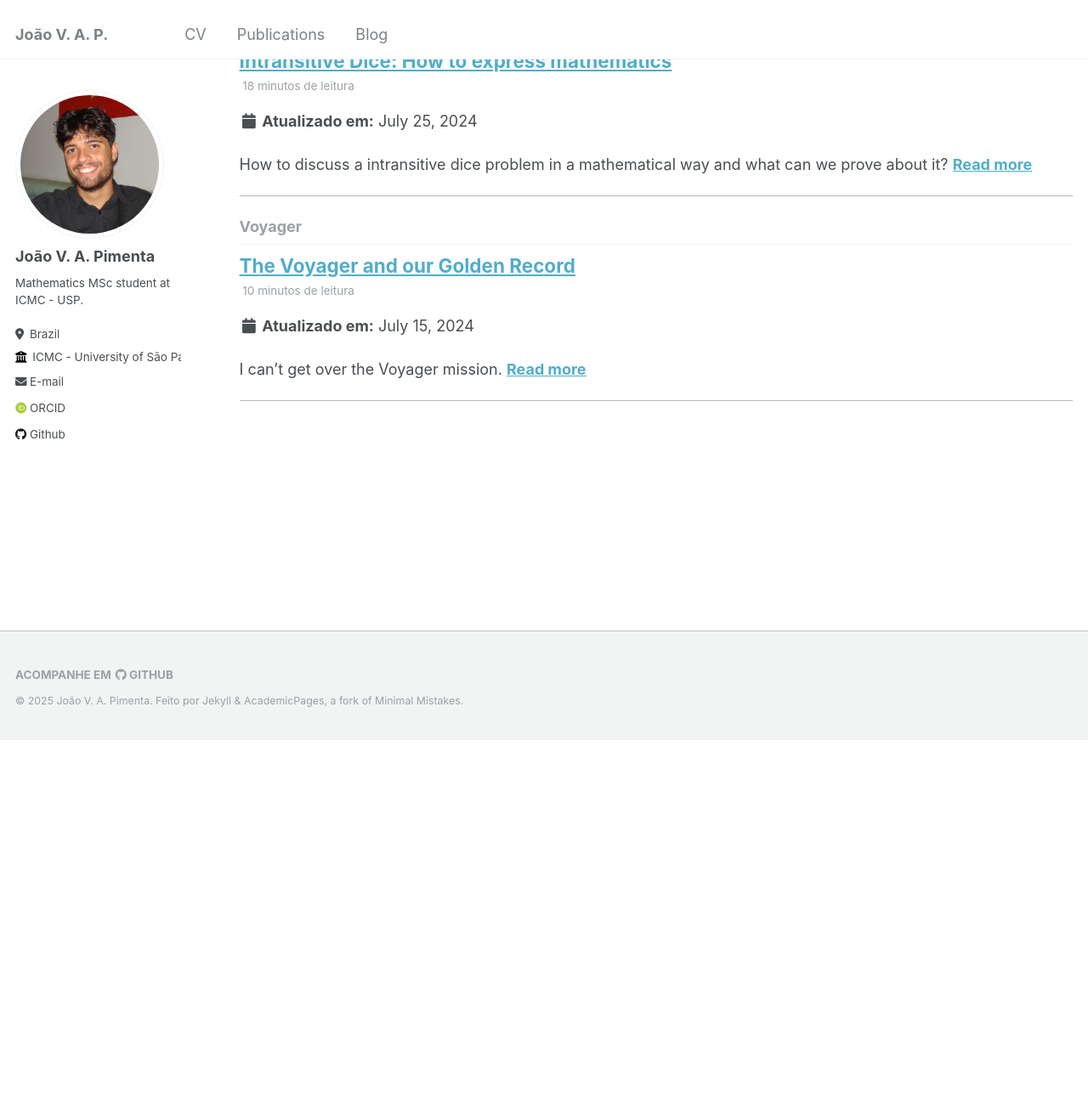
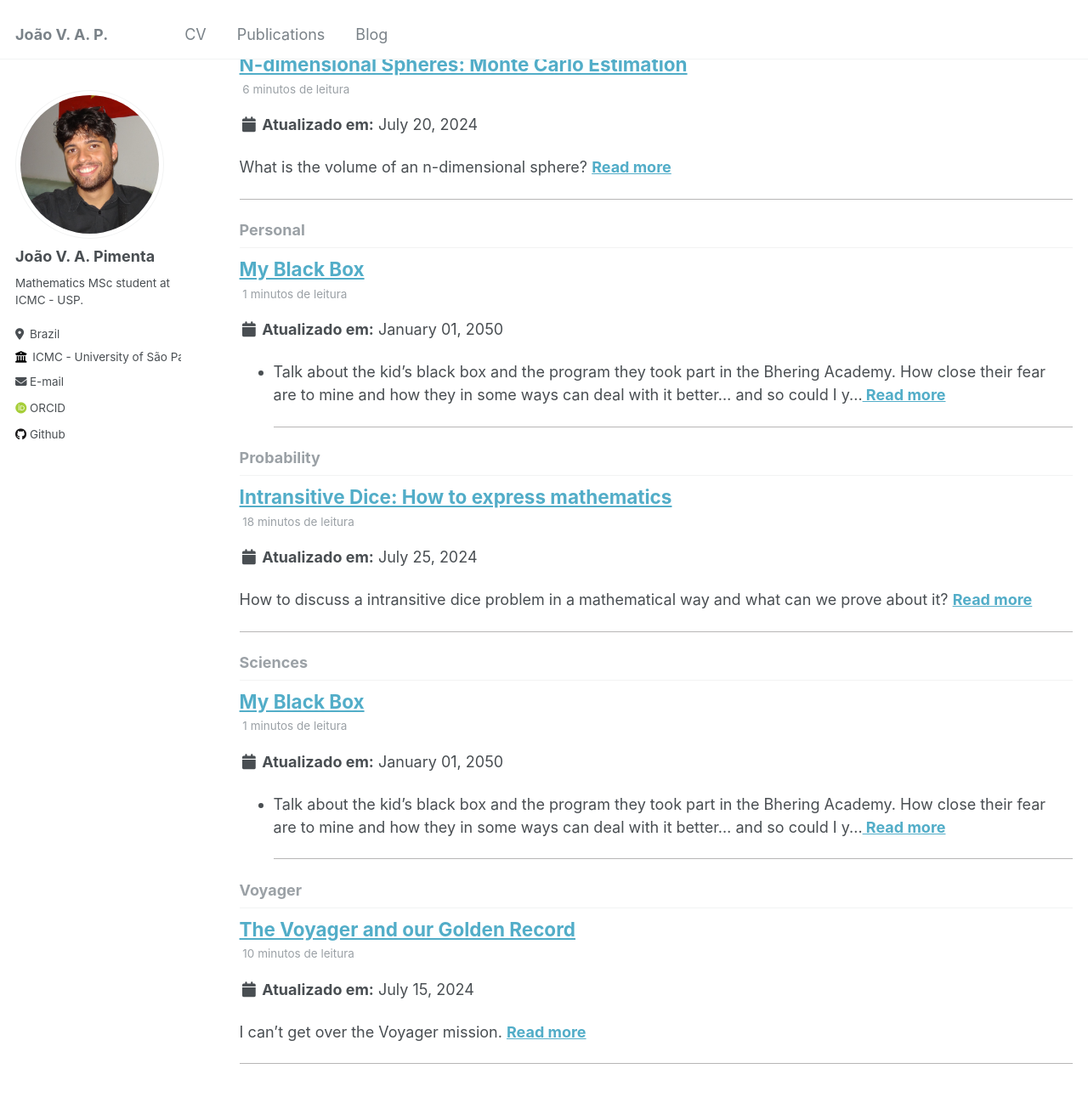
Before and after one commit to Joao-vap/Joao-vap.github.io, a Jekyll site: the page built from _pages/tag-archive.html, in a window 1280 px wide and 1400 px high, scrolled down 3925 px. Shown: the top 1291 px of the window at 85% size. Built offline with Jekyll 4.4.1, drawn with Linux system fonts in a browser that asks for light colours; some web fonts are replaced; before the commit the page ends 4795 px from its top, so only the background shows below that; some of the changed text lies outside the part shown.

Commit message:
new paper

```diff
--- /dev/null
+++ b/_posts/2025-08-6-MyBlackBox.md
@@ -0,0 +1,31 @@
+---
+title: 'My Black Box'
+date: 2050-01-01
+permalink: /posts/2025/08/BackBox/
+tags:
+  - Basics
+  - Personal
+  - Sciences
+---
+
+- Talk about the kid's black box and the program they took part in the Bhering Academy. How close their fear are to mine and how they in some ways can deal with it better... and so could I years ago.
+
+- Start talking about my black box:
+  - Finding myself to be an atheist;
+  - Entering CMBH
+    - how i 'esquivei' the FO's;
+    - How i failed the first time, what changed for the second time around;
+  - Starting Sports;
+  - Experimenting while a child with plants and scavating the bat;
+  - Walking with my grandmother (throwing money in the way, how innocent);
+  - My first "love", what is about the memories and dreams I hold of this time??? The train and the dinossaurs;
+  - My obcession wit coins - the coins on the floor;
+  - My obcession with rocks - probabily the most of science i had besides the bat (oh how much i wanted a telescope);
+  - The somewhat frequent shootings and the footbal experience (i learned how to drink water!);
+  - I went to CERN!! Obcessed with the friends i made there;
+  - Orienteering and learning to take care of myself making friends and dealing with problems;
+  - My grandfather, its scape from the countryside and his way of doing things (Kart, Billets) (death?);
+  - My grandmother, her love for me, her stroke - the glimpses of reality and her death;
+  - What we played with other kids in Henricao.
+  - Selling chup-chups;
+  -
```
Also changed, not shown: _publications/2023-10-26-Dados-Intransitivos.md (+2 -2 lines), 1 other file.
